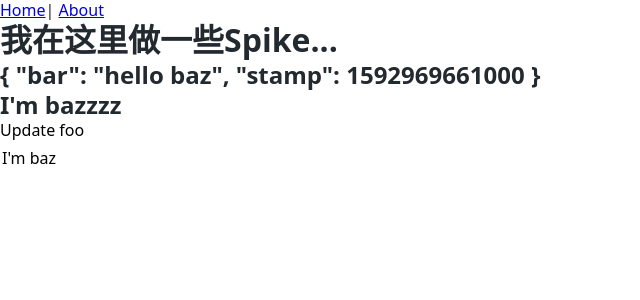
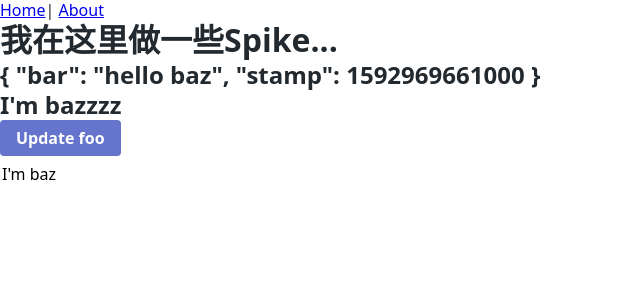
Before and after one commit to fancn21th/0_142_Vue_Spa, a Vue app: page /#/about in a window 1280 px wide. Shown: the top 300 px of the page, without its empty margins (0-640 px from the left). Built offline with nearby package versions, Linux system fonts and the light colour scheme.

Commit message:
Btn style

```diff
--- a/src/views/About.vue
+++ b/src/views/About.vue
@@ -3,7 +3,7 @@
     <h1>我在这里做一些Spike...</h1>
     <h2>{{ foo }}</h2>
     <h2>{{ bazzz }}</h2>
-    <button @click="updateFoo">Update foo</button>
+    <button class="btn btn-indigo" @click="updateFoo">Update foo</button>
     <hr />
     <input type="text" v-model="baz" />
   </div>
```
